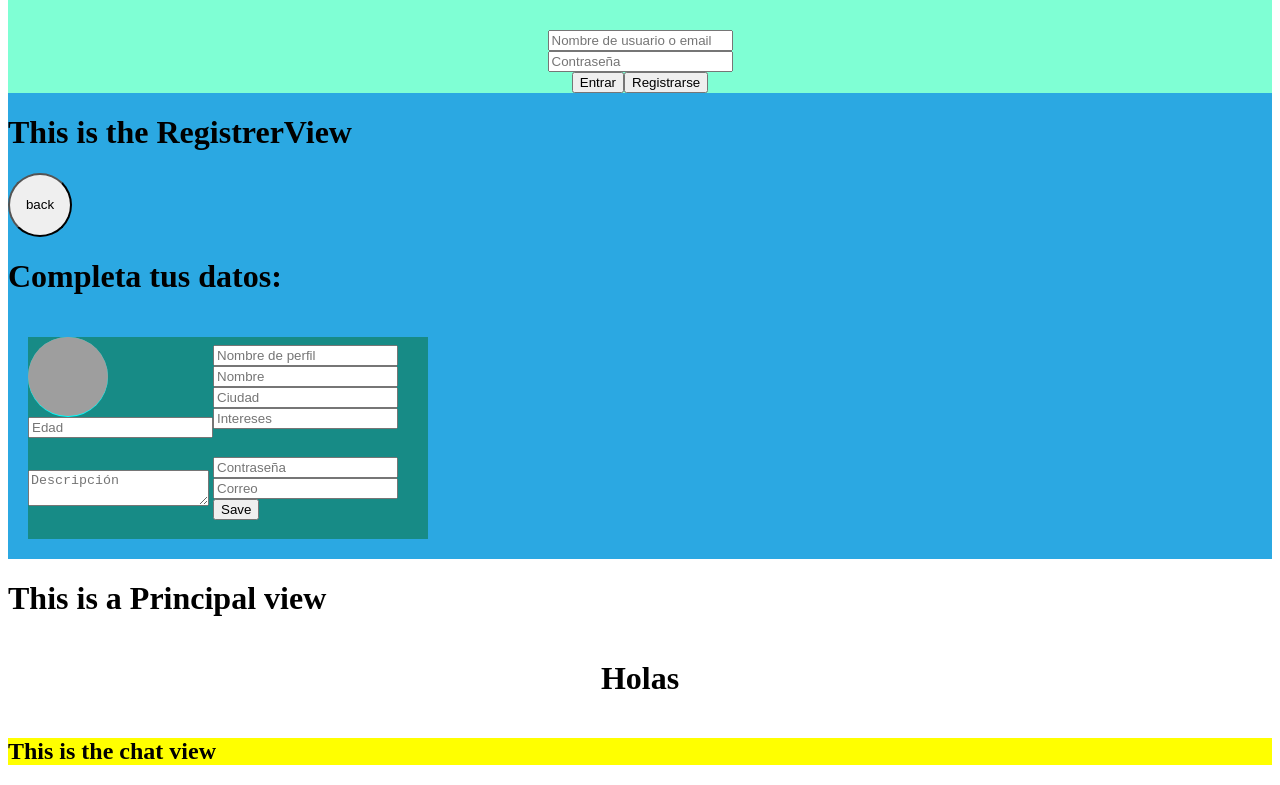
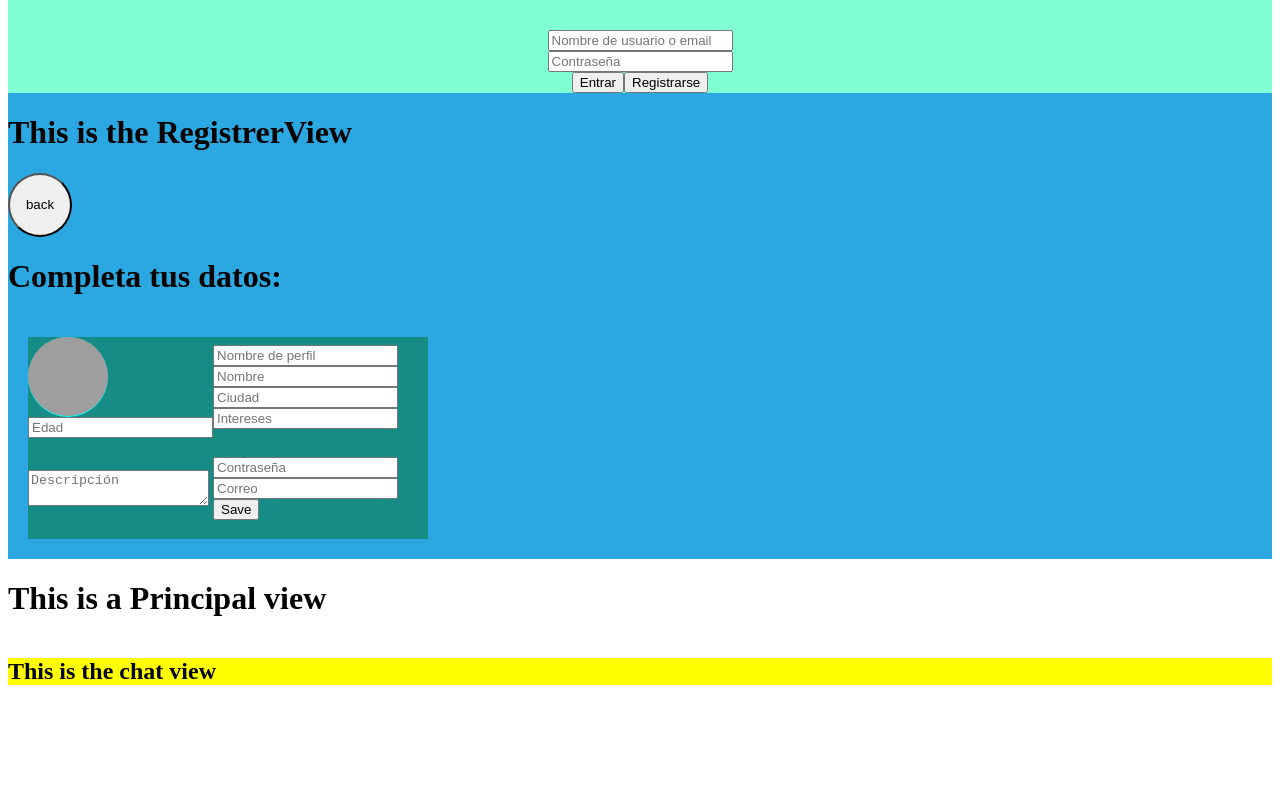
Before and after one commit to JoseLuCG/Proyecto_FinalCurso, a React (Create React App) app in the folder frontend/: page / in a window 1280 px wide. Shown: the part 514-1299 px from the top of the page. After the commit the page ends 1219 px from the top, so only its background shows below. Built offline with nearby package versions, Linux system fonts and the light colour scheme; no server answers; grey boxes are pictures that could not be loaded.

Commit message:
Try to get users

```diff
--- a/frontend/src/Views/PrincipalView/PrincipalView.jsx
+++ b/frontend/src/Views/PrincipalView/PrincipalView.jsx
@@ -1,12 +1,14 @@
 import './PrincipalView.css';
 import ProfileCard from "../../components/ProfileCard/ProfileCard";
+import { useState } from 'react';
 
 function PrincipalView () {
+    const [ users, setUSers ] = useState([]);
     return(
         <>
             <h1>This is a Principal view</h1>
             <div className="principalContainer">
-                <h1>Holas</h1>
+                {users}
             </div>
         </>
     );
```
